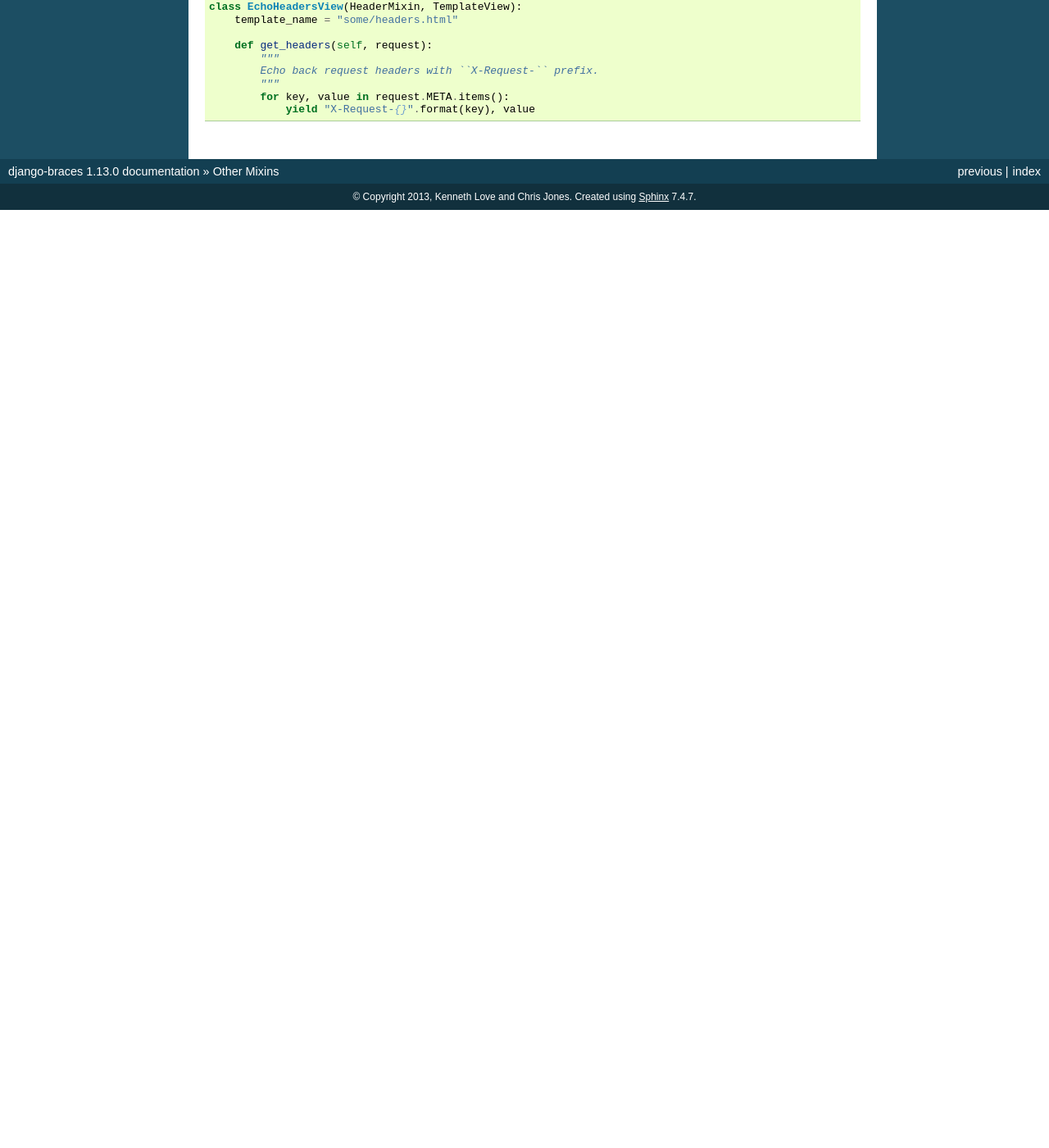
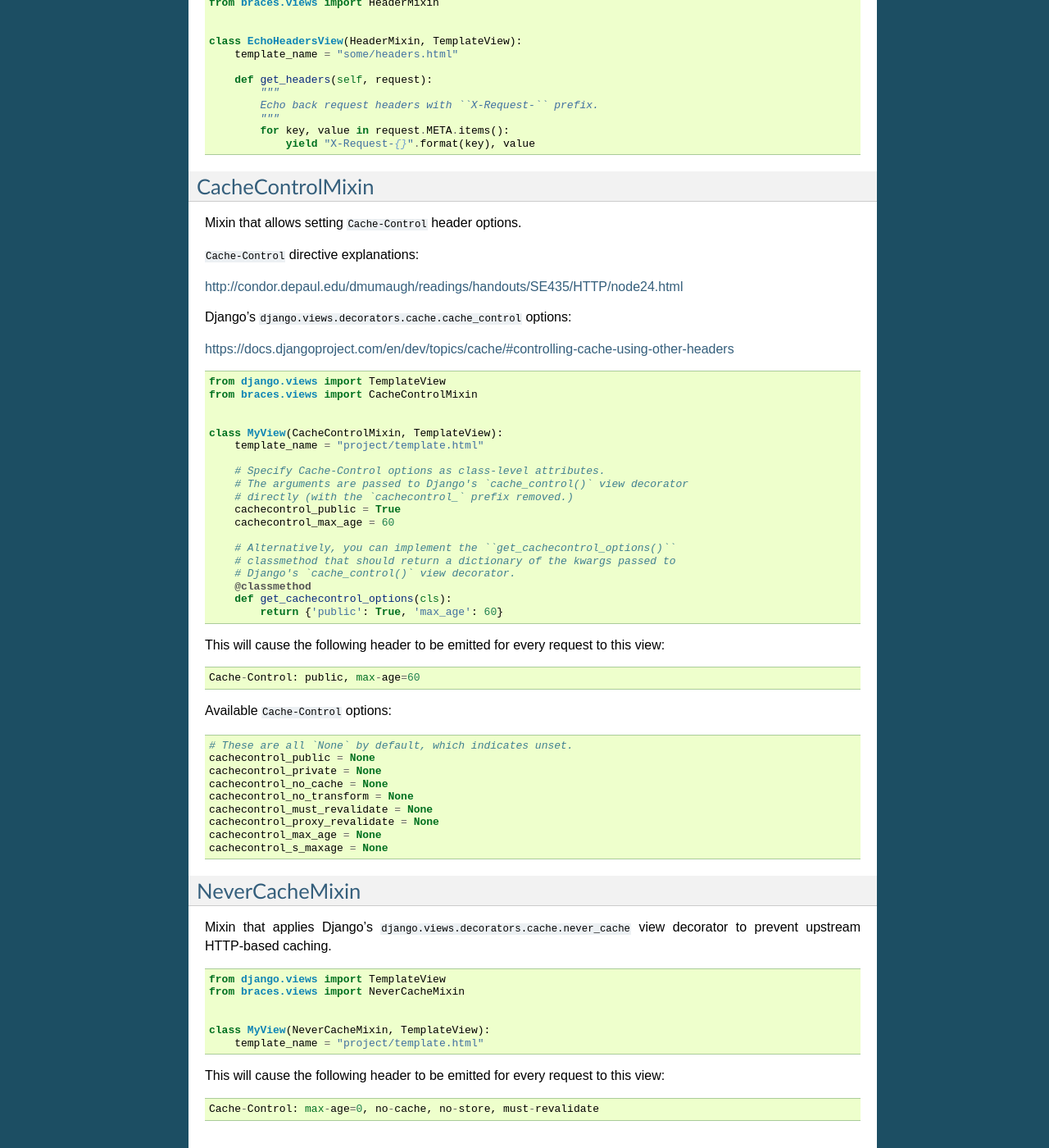
Before and after one commit to brack3t/django-braces, a Sphinx documentation site: the page built from docs/other.rst, in a window 1280 px wide and 1400 px high, scrolled down 10161 px. Shown: the whole window at 82% size. Built offline with Sphinx 7.4.7, drawn with Linux system fonts in a browser that asks for light colours; before the commit the page ends 10417 px from its top, so only the background shows below that; some of the changed text lies outside the part shown.

Commit message:
Add CacheControlMixin and NeverCacheMixin

```diff
--- a/CONTRIBUTORS.txt
+++ b/CONTRIBUTORS.txt
@@ -31,6 +31,7 @@
 * Mike Bryant
 * Fabio C. Barrionuevo da Luz
 * Sam Spencer
+* Ben Wilber
 
 Other Contributors
 ==================
--- a/docs/other.rst
+++ b/docs/other.rst
@@ -646,3 +646,88 @@
             """
             for key, value in request.META.items():
                 yield "X-Request-{}".format(key), value
+
+
+
+.. _CacheControlMixin:
+
+CacheControlMixin
+-----------------------
+
+Mixin that allows setting ``Cache-Control`` header options.
+
+``Cache-Control`` directive explanations:
+
+http://condor.depaul.edu/dmumaugh/readings/handouts/SE435/HTTP/node24.html
+
+Django's ``django.views.decorators.cache.cache_control`` options:
+
+https://docs.djangoproject.com/en/dev/topics/cache/#controlling-cache-using-other-headers
+
+::
+
+    from django.views import TemplateView
+    from braces.views import CacheControlMixin
+
+
+    class MyView(CacheControlMixin, TemplateView):
+        template_name = "project/template.html"
+
+        # Specify Cache-Control options as class-level attributes.
+        # The arguments are passed to Django's `cache_control()` view decorator
+        # directly (with the `cachecontrol_` prefix removed.)
+        cachecontrol_public = True
+        cachecontrol_max_age = 60
+
+        # Alternatively, you can implement the ``get_cachecontrol_options()``
+        # classmethod that should return a dictionary of the kwargs passed to
+        # Django's `cache_control()` view decorator.
+        @classmethod
+        def get_cachecontrol_options(cls):
+            return {'public': True, 'max_age': 60}
+
+
+This will cause the following header to be emitted for every request to this view:
+
+::
+
+    Cache-Control: public, max-age=60
+
+
+Available ``Cache-Control`` options:
+
+::
+
+    # These are all `None` by default, which indicates unset.
+    cachecontrol_public = None
+    cachecontrol_private = None
+    cachecontrol_no_cache = None
+    cachecontrol_no_transform = None
+    cachecontrol_must_revalidate = None
+    cachecontrol_proxy_revalidate = None
+    cachecontrol_max_age = None
+    cachecontrol_s_maxage = None
+
+
+.. _NeverCacheMixin:
+
+NeverCacheMixin
+-----------------------
+
+Mixin that applies Django's ``django.views.decorators.cache.never_cache`` view decorator to prevent upstream HTTP-based caching.
+
+::
+
+    from django.views import TemplateView
+    from braces.views import NeverCacheMixin
+
+
+    class MyView(NeverCacheMixin, TemplateView):
+        template_name = "project/template.html"
+
+
+This will cause the following header to be emitted for every request to this view:
+
+::
+
+    Cache-Control: max-age=0, no-cache, no-store, must-revalidate
```
Also changed, not shown: 5 other files.
